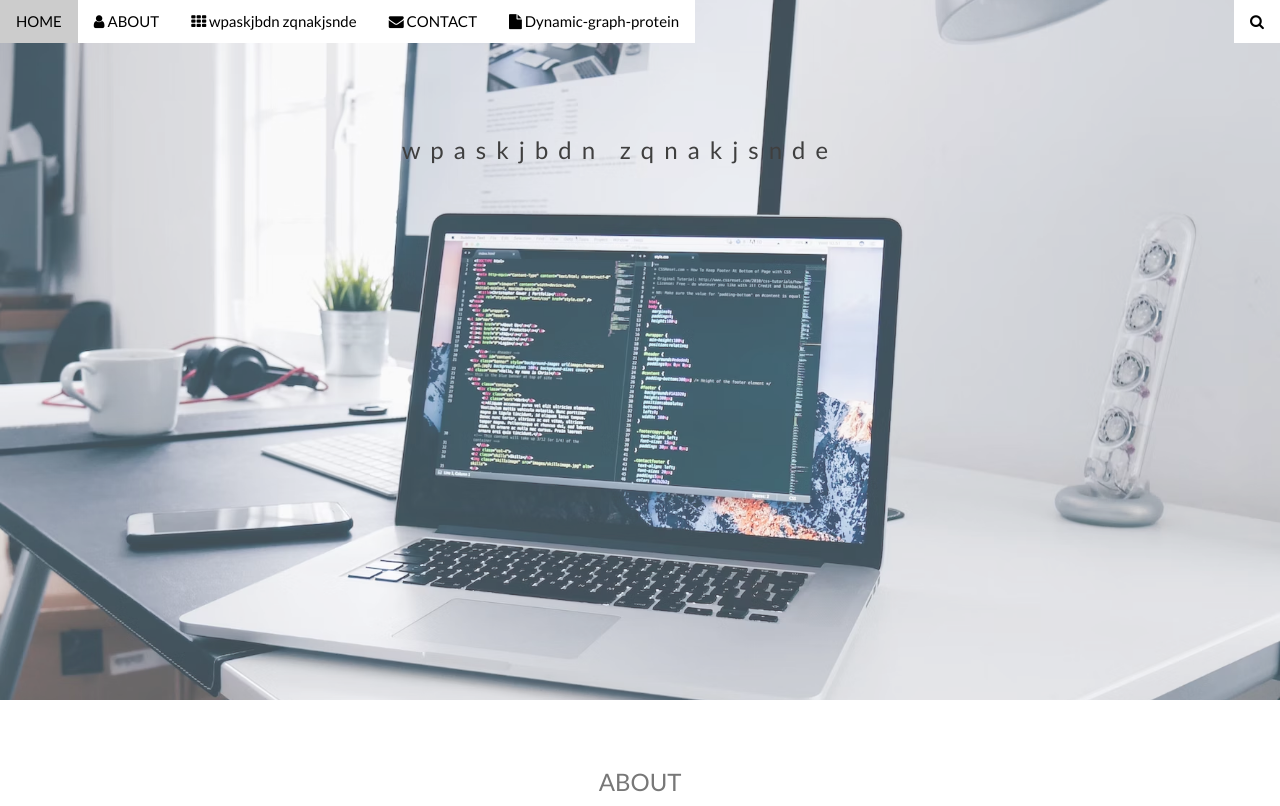
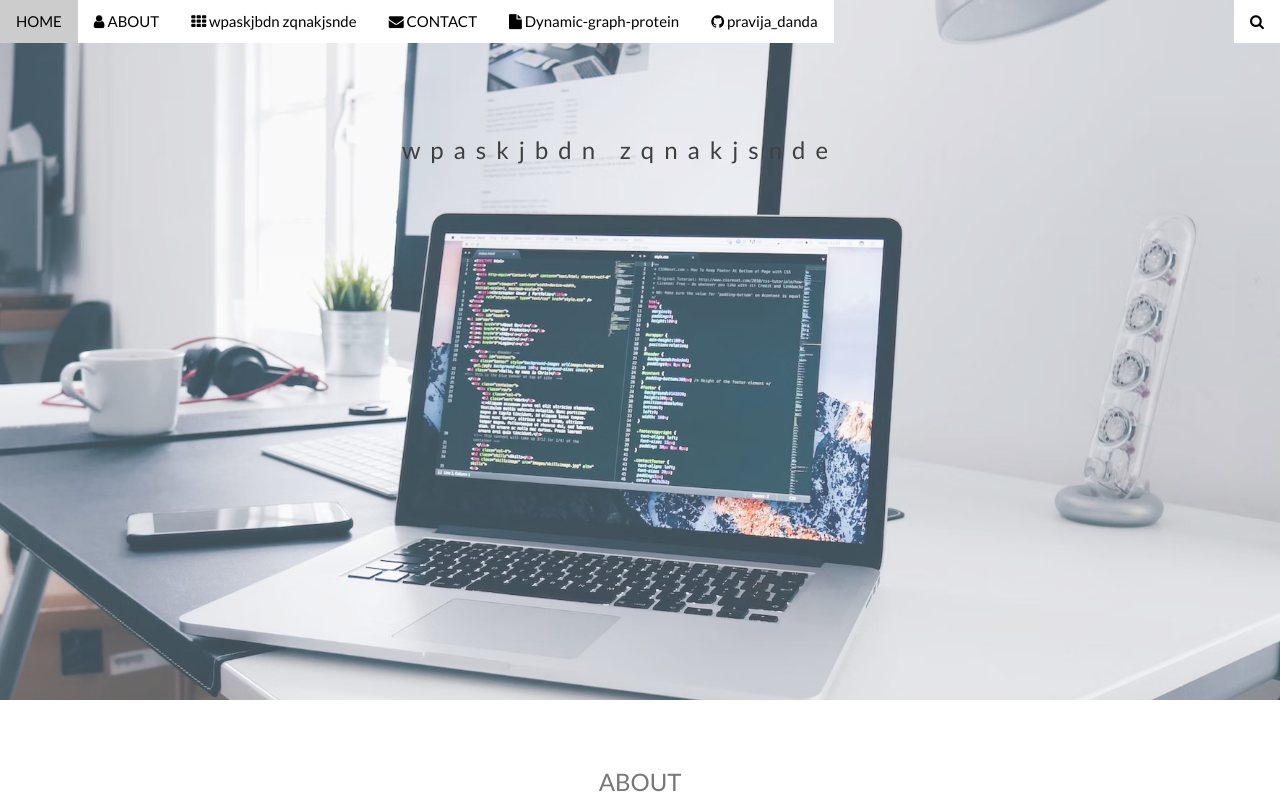
Before and after one commit to pravija12345/pravija12345.github.io, a plain HTML site: page index.html in a window 1280 px wide. Shown: the top 806 px of the page. Drawn offline with nearby package versions, Linux system fonts and the light colour scheme.

Commit message:
Update index.html

```diff
--- a/index.html
+++ b/index.html
@@ -102,6 +102,7 @@ body, html {
     <a href="#wpaskjbdn_zqnakjsnde" class="w3-bar-item w3-white w3-button w3-hide-small"><i class="fa fa-th"></i> wpaskjbdn zqnakjsnde</a>
     <a href="#contact" class="w3-bar-item w3-white w3-button w3-hide-small"><i class="fa fa-envelope"></i> CONTACT</a>
     <a href="Dynamic-graph-protein/index.html" class="w3-bar-item w3-white w3-button w3-hide-small"><i class="fa fa-file"></i> Dynamic-graph-protein</a>
+    <a href="https://github.com/pravija12345" class="w3-bar-item w3-white w3-button w3-hide-small"><i class="fa fa-github"></i> pravija_danda</a>
     <a href="#" class="w3-bar-item w3-button w3-white w3-hide-small w3-right w3-hover-red">
       <i class="fa fa-search"></i>
     </a>
```
